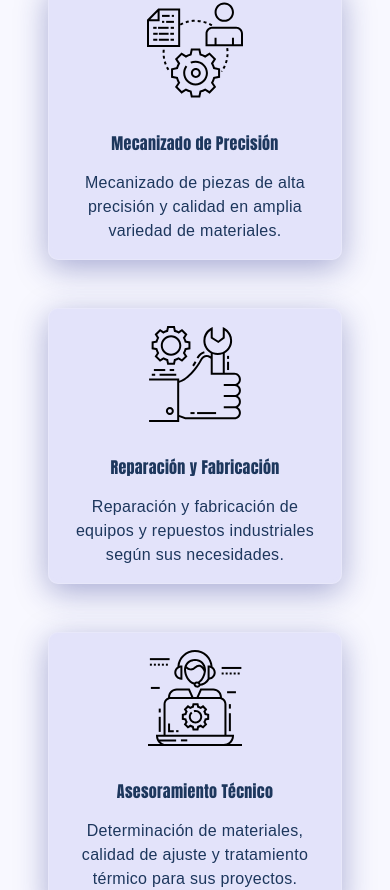
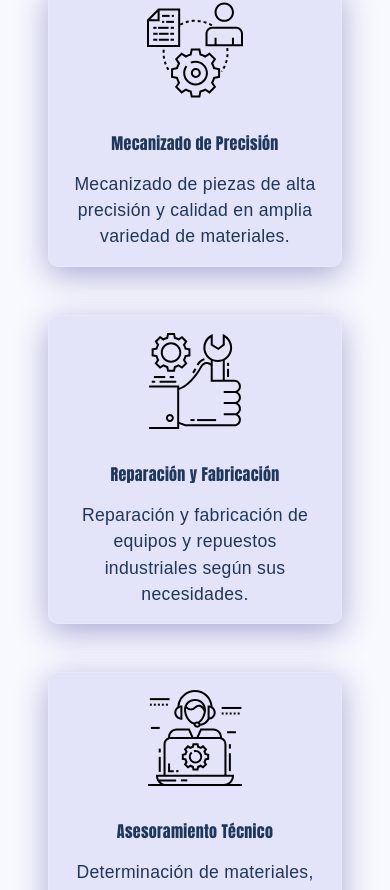
Before and after one commit to EmiLongo/talleres-montreal-react, a React (Vite) app: page / in a window 390 px wide. Shown: the part 970-1860 px from the top of the page. Built offline with nearby package versions, Linux system fonts and the light colour scheme.

Commit message:
md textstyles - se acomoda el responsive de Title1

```diff
--- a/src/theme/textStyles.tsx
+++ b/src/theme/textStyles.tsx
@@ -69,6 +69,7 @@ export const ButtonMini = styled((props: TypographyProps) => <Typography {...pro
 // PARAGRAPHS
 export const Text1 = styled((props: TypographyProps) => <Typography {...props} />)(({ theme }) => ({
   ...defaultParagraph(theme),
+  ...responsiveFontSize({ xs: '1.1rem', md: '1.1rem', lg: '1.2rem', xl: '1.3rem' })(theme),
 }));
 
 export const Text2 = styled((props: TypographyProps) => <Typography {...props} />)(({ theme }) => ({
```
